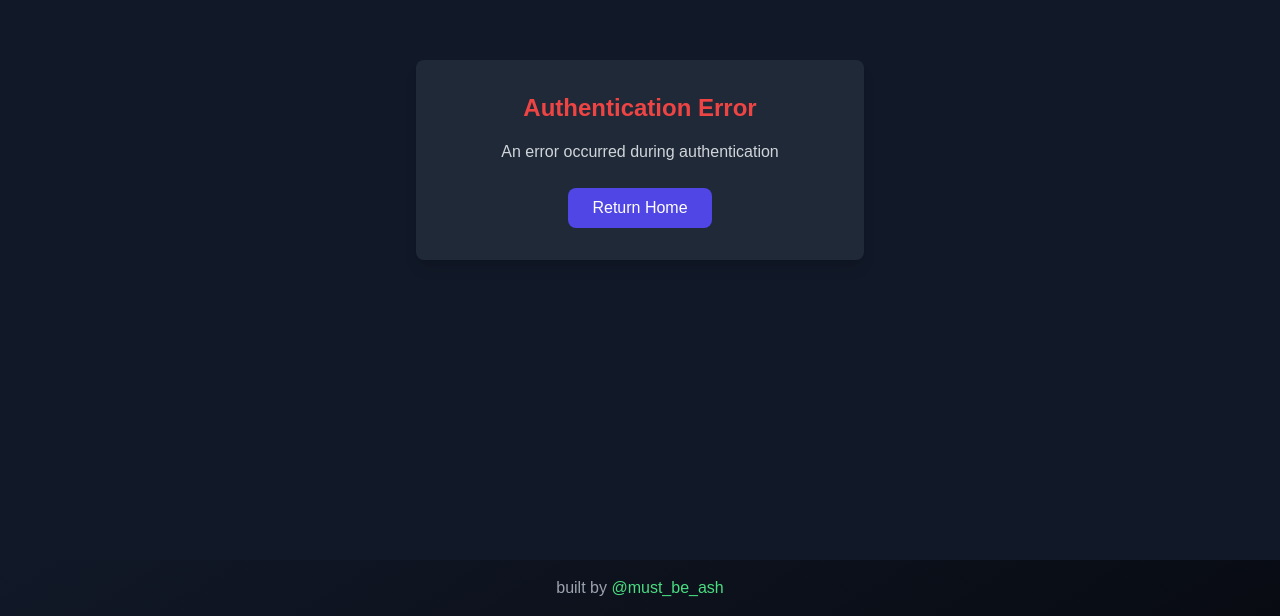
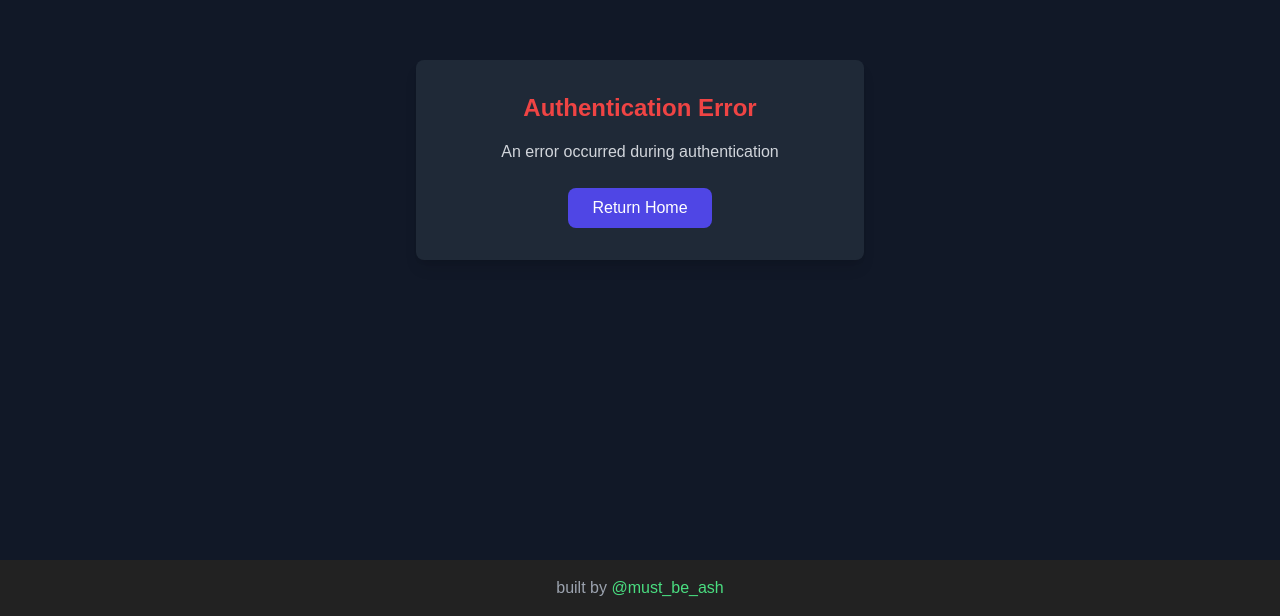
Before and after one commit to Must-be-Ash/gitwrap, a Next.js app: page /error in a window 1280 px wide. Shown: the part 240-856 px from the top of the page. Built offline with nearby package versions, Linux system fonts and the light colour scheme.

Commit message:
Your commit message here

```diff
--- a/app/layout.tsx
+++ b/app/layout.tsx
@@ -77,7 +77,7 @@ export default function RootLayout({
             {children}
           </main>
 
-          <footer className="text-center py-4 text-gray-400">
+          <footer className="text-center py-4 text-gray-400 bg-[#222222]">
             built by{' '}
             <Link
               href="https://mustbeash.com"
```
